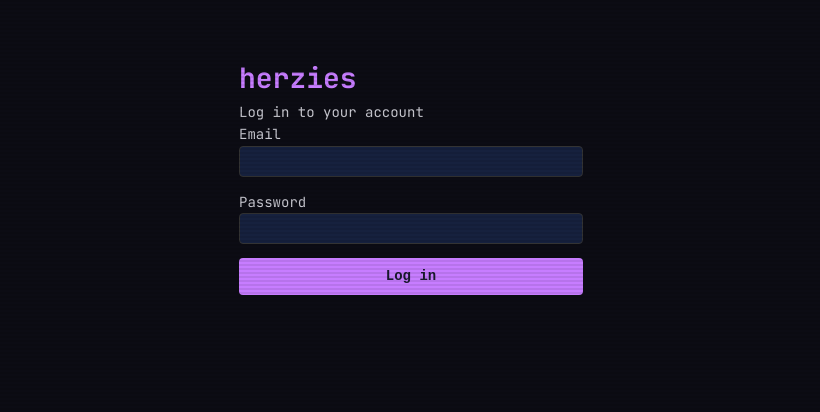
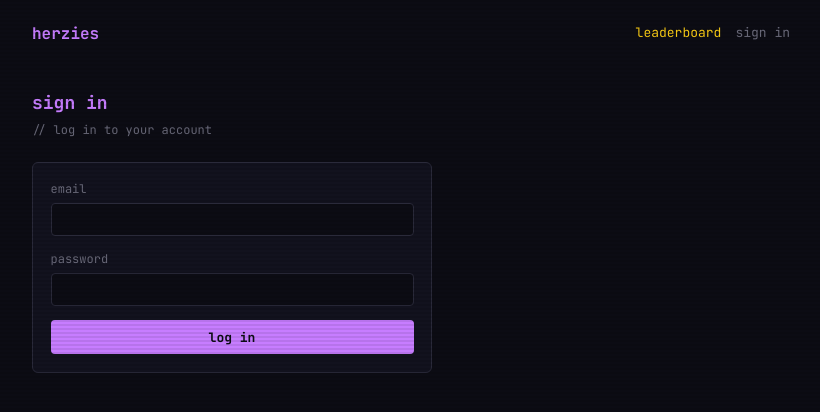
Before and after one commit to mathiasnovas/herzies, a Next.js app in the folder packages/web/: page /auth/cli in a window 1280 px wide. Shown: the top 412 px of the page, without its empty margins (229-1049 px from the left). Built offline with nearby package versions, Linux system fonts and the light colour scheme.

Commit message:
Add leaderboard page and unify site navigation
- Add /leaderboard page showing top 10 herzies ranked by XP
- Move nav to root layout with herzies logo and global links
- Restyle login page to match leaderboard design
- Update HerzieArt to accept appearance, size, and animate props

```diff
--- a/packages/web/src/app/auth/cli/page.tsx
+++ b/packages/web/src/app/auth/cli/page.tsx
@@ -40,77 +40,105 @@ function AuthForm() {
 		}
 	}
 
-	const inputStyle = {
-		width: "100%",
-		padding: "0.5rem",
-		background: "#16213e",
-		color: "#e0e0e0",
-		border: "1px solid #333",
-		borderRadius: 4,
-		fontFamily: "monospace",
-	};
-
 	return (
 		<main
 			style={{
-				maxWidth: 400,
+				maxWidth: 800,
 				margin: "0 auto",
-				padding: "4rem 2rem",
+				padding: "3rem 1.5rem",
+				display: "flex",
+				flexDirection: "column",
+				gap: "1.5rem",
 			}}
 		>
-			<h1 style={{ color: "#c77dff" }}>herzies</h1>
-			<p>Log in to your account</p>
+			<section>
+				<h1 style={{ fontSize: 18, color: "var(--purple)", marginBottom: 4 }}>
+					sign in
+				</h1>
+				<p style={{ fontSize: 12, color: "var(--text-dim)" }}>
+					// log in to your account
+				</p>
+			</section>
 
-			<form onSubmit={handleSubmit}>
-				<div style={{ marginBottom: "1rem" }}>
-					<label>
-						Email
-						<br />
+			<div
+				style={{
+					background: "var(--bg-panel)",
+					border: "1px solid var(--border)",
+					borderRadius: 6,
+					padding: "1.25rem",
+					maxWidth: 400,
+				}}
+			>
+				<form onSubmit={handleSubmit} style={{ display: "flex", flexDirection: "column", gap: "1rem" }}>
+					<div>
+						<label style={{ fontSize: 12, color: "var(--text-dim)", display: "block", marginBottom: 4 }}>
+							email
+						</label>
 						<input
 							type="email"
 							value={email}
 							onChange={(e) => setEmail(e.target.value)}
 							required
-							style={inputStyle}
+							style={{
+								width: "100%",
+								padding: "0.5rem 0.75rem",
+								background: "var(--bg)",
+								color: "var(--text)",
+								border: "1px solid var(--border)",
+								borderRadius: 4,
+								fontFamily: "inherit",
+								fontSize: 13,
+							}}
 						/>
+					</div>
+					<div>
+						<label style={{ fontSize: 12, color: "var(--text-dim)", display: "block", marginBottom: 4 }}>
+							password
 						</label>
-				</div>
-				<div style={{ marginBottom: "1rem" }}>
-					<label>
-						Password
-						<br />
 						<input
 							type="password"
 							value={password}
 							onChange={(e) => setPassword(e.target.value)}
 							required
 							minLength={6}
-							style={inputStyle}
+							style={{
+								width: "100%",
+								padding: "0.5rem 0.75rem",
+								background: "var(--bg)",
+								color: "var(--text)",
+								border: "1px solid var(--border)",
+								borderRadius: 4,
+								fontFamily: "inherit",
+								fontSize: 13,
+							}}
 						/>
-					</label>
 					</div>
 
-				{error && <p style={{ color: "#ff6b6b" }}>{error}</p>}
+					{error && (
+						<p style={{ color: "var(--red)", fontSize: 12 }}>{error}</p>
+					)}
 
 					<button
 						type="submit"
 						disabled={loading}
 						style={{
 							width: "100%",
-						padding: "0.75rem",
-						background: "#c77dff",
-						color: "#1a1a2e",
+							padding: "0.6rem",
+							background: "var(--purple)",
+							color: "var(--bg)",
 							border: "none",
 							borderRadius: 4,
-						fontFamily: "monospace",
-						fontWeight: "bold",
-						fontSize: "1rem",
-						cursor: "pointer",
+							fontFamily: "inherit",
+							fontWeight: 700,
+							fontSize: 13,
+							cursor: loading ? "default" : "pointer",
+							opacity: loading ? 0.6 : 1,
 						}}
 					>
-					{loading ? "..." : "Log in"}
+						{loading ? "..." : "log in"}
 					</button>
 				</form>
+			</div>
 		</main>
 	);
 }
--- a/packages/web/src/app/globals.css
+++ b/packages/web/src/app/globals.css
@@ -85,3 +85,10 @@ a {
 a:hover {
   text-decoration: underline;
 }
+
+/* Leaderboard: hide herzie art on small screens */
+@media (max-width: 480px) {
+  .leaderboard-herzie {
+    display: none;
+  }
+}
--- a/packages/web/src/app/layout.tsx
+++ b/packages/web/src/app/layout.tsx
@@ -14,6 +14,36 @@ export default function RootLayout({
 	return (
 		<html lang="en">
 			<body>
+				<nav
+					style={{
+						maxWidth: 800,
+						margin: "0 auto",
+						padding: "1.5rem 1.5rem 0",
+						display: "flex",
+						justifyContent: "space-between",
+						alignItems: "center",
+					}}
+				>
+					<a
+						href="/"
+						style={{
+							fontSize: 16,
+							fontWeight: 700,
+							color: "var(--purple)",
+							textDecoration: "none",
+						}}
+					>
+						herzies
+					</a>
+					<div style={{ display: "flex", gap: "1rem" }}>
+					<a href="/leaderboard" style={{ fontSize: 13, color: "var(--yellow)" }}>
+						leaderboard
+					</a>
+					<a href="/auth/cli" style={{ fontSize: 13, color: "var(--text-dim)" }}>
+						sign in
+					</a>
+					</div>
+				</nav>
 				{children}
 			</body>
 		</html>
```
Also changed, not shown: packages/web/src/app/HerzieArt.tsx (+27 -7 lines), packages/web/src/app/leaderboard/LeaderboardEntry.tsx (added, +121 -0 lines), packages/web/src/app/leaderboard/page.tsx (added, +98 -0 lines), packages/web/src/app/page.tsx (+0 -20 lines). Lines whose indentation alone changed are shown as unchanged.
